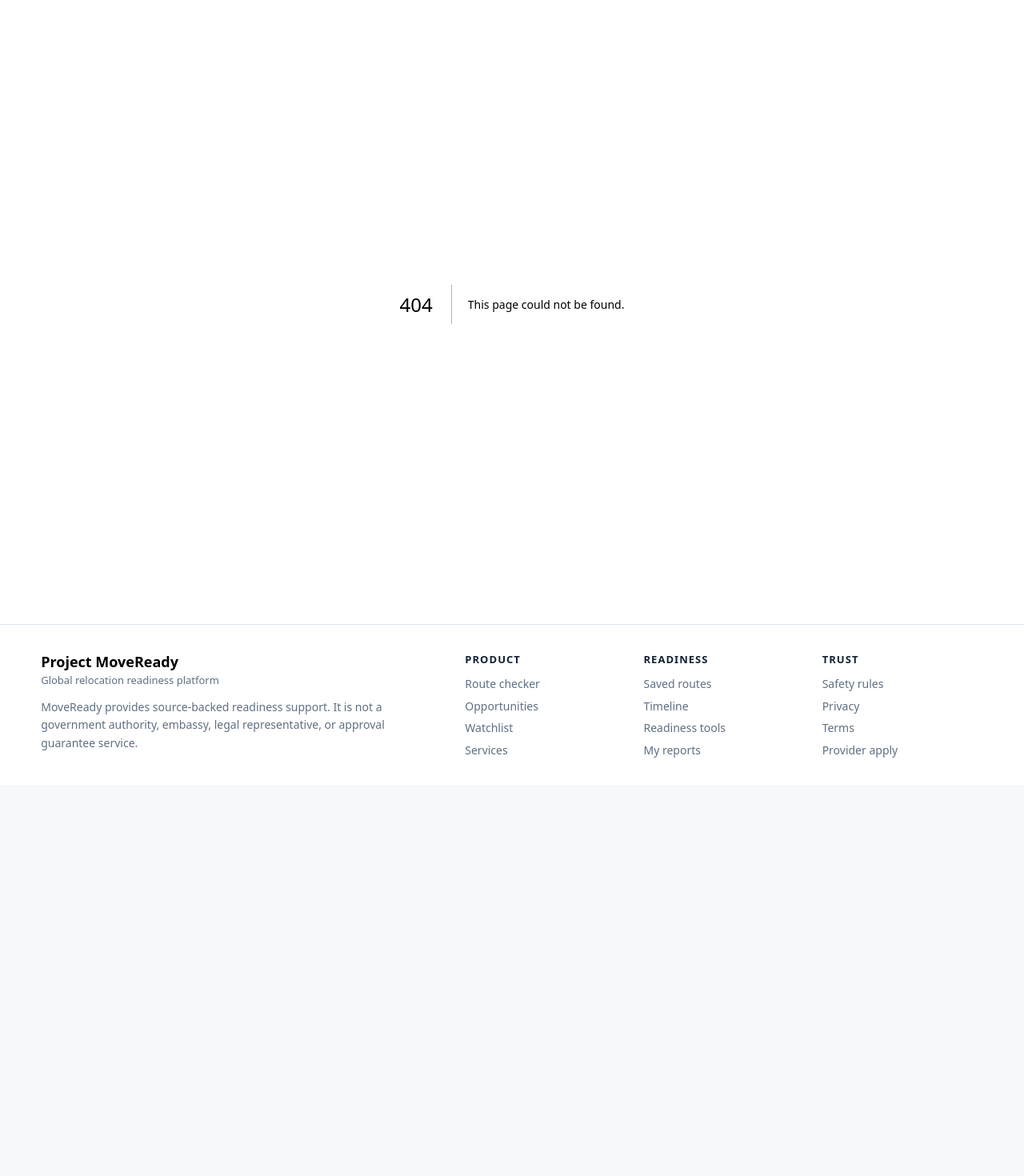
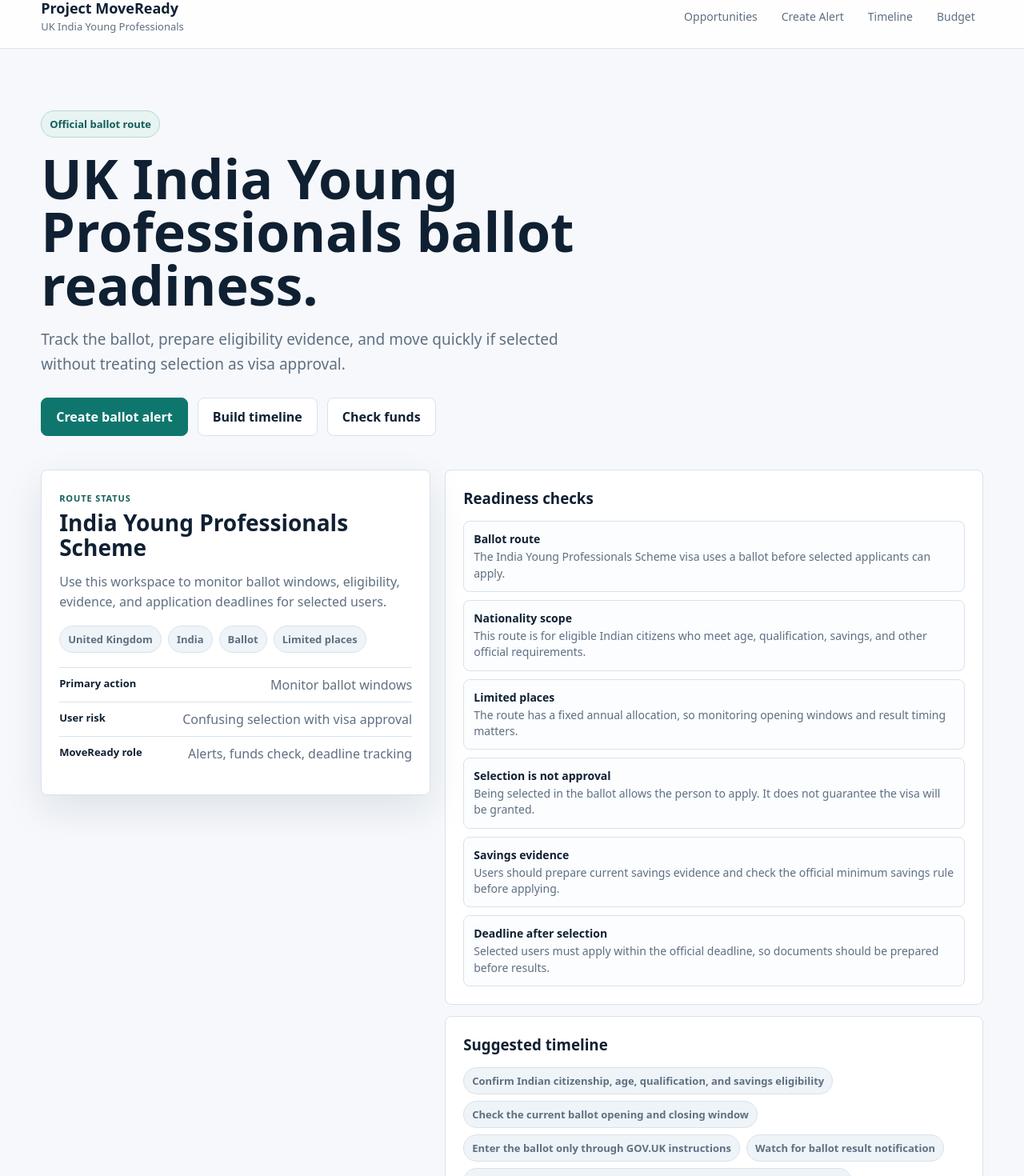
Before and after one commit to SirBM201/SirBM201-moveready-frontend, a Next.js app: page /opportunities/uk-india-young-professionals in a window 1280 px wide. Before the commit this address had no page. Shown: the part 20-1490 px from the top of the page at 80% size. Before the commit the page ends 1001 px from the top, so only its background shows below. Built offline with nearby package versions, Linux system fonts and the light colour scheme.

Commit message:
Add UK India Young Professionals ballot guide

```diff
--- /dev/null
+++ b/app/opportunities/uk-india-young-professionals/page.tsx
@@ -0,0 +1,93 @@
+const checks = [
+  ["Ballot route", "The India Young Professionals Scheme visa uses a ballot before selected applicants can apply."],
+  ["Nationality scope", "This route is for eligible Indian citizens who meet age, qualification, savings, and other official requirements."],
+  ["Limited places", "The route has a fixed annual allocation, so monitoring opening windows and result timing matters."],
+  ["Selection is not approval", "Being selected in the ballot allows the person to apply. It does not guarantee the visa will be granted."],
+  ["Savings evidence", "Users should prepare current savings evidence and check the official minimum savings rule before applying."],
+  ["Deadline after selection", "Selected users must apply within the official deadline, so documents should be prepared before results."],
+];
+
+const timeline = [
+  "Confirm Indian citizenship, age, qualification, and savings eligibility",
+  "Check the current ballot opening and closing window",
+  "Enter the ballot only through GOV.UK instructions",
+  "Watch for ballot result notification",
+  "If selected, prepare and submit the visa application before the deadline",
+  "Prepare funds evidence, identity documents, tuberculosis test where required, and travel plan",
+  "Save expiry, arrival, accommodation, and insurance tasks in MoveReady timeline",
+];
+
+export default function UKIndiaYoungProfessionalsPage() {
+  return (
+    <main className="page-shell">
+      <header className="topbar">
+        <a className="brand" href="/"><strong>Project MoveReady</strong><span>UK India Young Professionals</span></a>
+        <nav className="nav" aria-label="Main navigation">
+          <a href="/opportunities">Opportunities</a>
+          <a href="/watchlist?type=opportunity&code=UK-IYPS&title=UK%20India%20Young%20Professionals%20Scheme">Create Alert</a>
+          <a href="/timeline">Timeline</a>
+          <a href="/budget-calculator">Budget</a>
+        </nav>
+      </header>
+
+      <section className="hero-band compact-hero">
+        <div className="hero-copy">
+          <span className="eyebrow">Official ballot route</span>
+          <h1>UK India Young Professionals ballot readiness.</h1>
+          <p className="lede">Track the ballot, prepare eligibility evidence, and move quickly if selected without treating selection as visa approval.</p>
+          <div className="actions">
+            <a className="btn primary" href="/watchlist?type=opportunity&code=UK-IYPS&title=UK%20India%20Young%20Professionals%20Scheme">Create ballot alert</a>
+            <a className="btn" href="/timeline">Build timeline</a>
+            <a className="btn" href="/budget-calculator">Check funds</a>
+          </div>
+        </div>
+      </section>
+
+      <section className="section no-top-pad">
+        <div className="route-detail-layout">
+          <aside className="route-detail-side">
+            <span className="overline">Route status</span>
+            <h2>India Young Professionals Scheme</h2>
+            <p>Use this workspace to monitor ballot windows, eligibility, evidence, and application deadlines for selected users.</p>
+            <div className="badge-row">
+              <span className="badge">United Kingdom</span>
+              <span className="badge">India</span>
+              <span className="badge">Ballot</span>
+              <span className="badge">Limited places</span>
+            </div>
+            <div className="route-metrics">
+              <div><strong>Primary action</strong><span>Monitor ballot windows</span></div>
+              <div><strong>User risk</strong><span>Confusing selection with visa approval</span></div>
+              <div><strong>MoveReady role</strong><span>Alerts, funds check, deadline tracking</span></div>
+            </div>
+          </aside>
+
+          <div className="route-detail-main">
+            <section className="detail-section">
+              <h3>Readiness checks</h3>
+              <div className="mini-list">
+                {checks.map(([title, text]) => <div key={title}><strong>{title}</strong><span>{text}</span></div>)}
+              </div>
+            </section>
+
+            <section className="detail-section">
+              <h3>Suggested timeline</h3>
+              <div className="badge-row">
+                {timeline.map((item) => <span className="badge" key={item}>{item}</span>)}
+              </div>
+            </section>
+
+            <section className="detail-section">
+              <h3>Official links</h3>
+              <p>Confirm current eligibility, ballot dates, savings rules, and application instructions on GOV.UK before acting.</p>
+              <div className="actions">
+                <a className="btn primary" href="https://www.gov.uk/india-young-professionals-scheme-visa" target="_blank" rel="noreferrer">Visa overview</a>
+                <a className="btn" href="https://www.gov.uk/guidance/india-young-professionals-scheme-visa-ballot-system" target="_blank" rel="noreferrer">Ballot guidance</a>
+              </div>
+            </section>
+          </div>
+        </div>
+      </section>
+    </main>
+  );
+}
```
